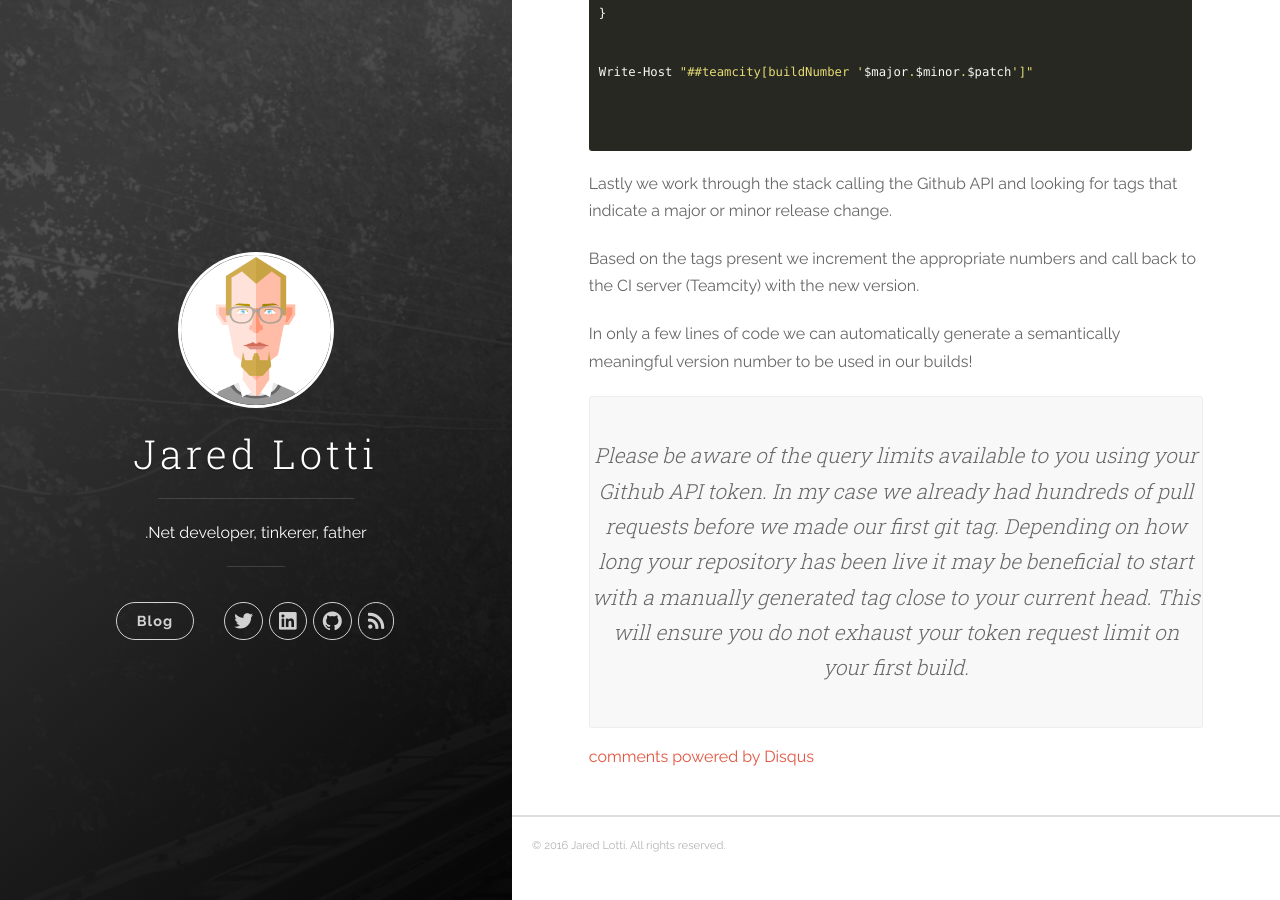
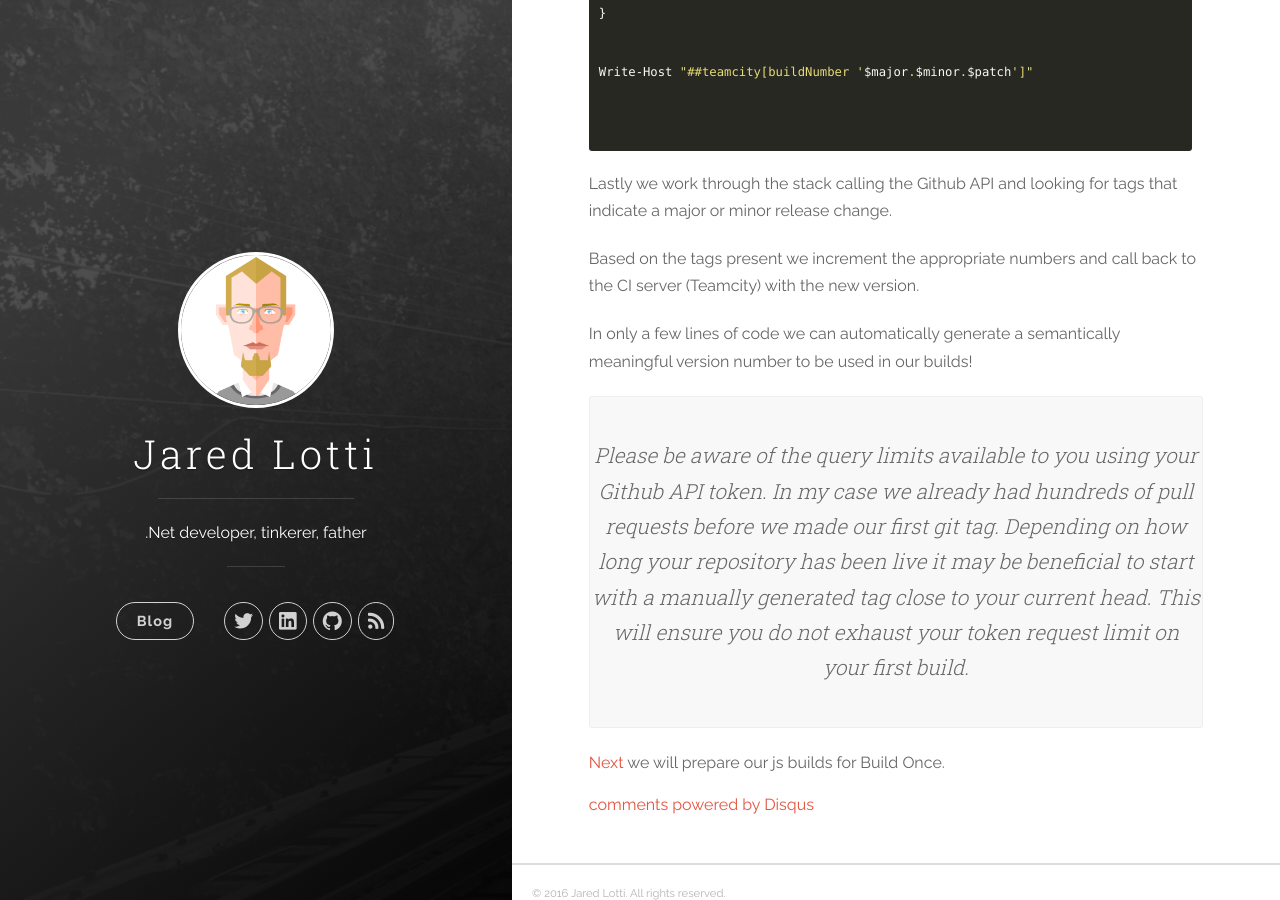
Before and after one commit to Jarlotee/jarlotee.github.io, a Jekyll site: the page built from _posts/2016-01-16-the-journey-to-build-once-2.md, in a window 1280 px wide and 900 px high, scrolled down 3916 px. Built offline with Jekyll 4.4.1, drawn with Linux system fonts in a browser that asks for light colours; nearby versions of some CDN libraries; comment, search, counter and statistics services are not loaded.

Commit message:
Update 2016-01-16-the-journey-to-build-once-2.md

```diff
--- a/_posts/2016-01-16-the-journey-to-build-once-2.md
+++ b/_posts/2016-01-16-the-journey-to-build-once-2.md
@@ -165,7 +165,10 @@ In only a few lines of code we can automatically generate a semantically meaning
 
 > Please be aware of the query limits available to you using your Github API token. In my case we already had hundreds of pull requests before we made our first git tag. Depending on how long your repository has been live it may be beneficial to start with a manually generated tag close to your current head. This will ensure you do not exhaust your token request limit on your first build.
 
+[Next] we will prepare our js builds for Build Once.
+
 [Build Once]:   /2016/the-journey-to-build-once/
 [SemVer]:       http://semver.org/
 [Github flow]:  https://guides.github.com/introduction/flow/
 [Github API]:   https://developer.github.com/v3/issues/#get-a-single-issue
+[Next]:      /2016/the-journey-to-build-once-3/
```
